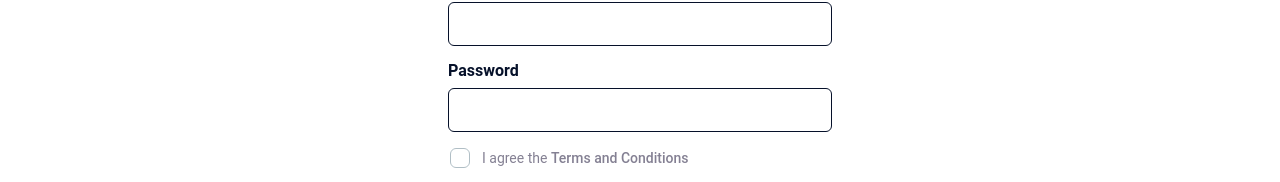
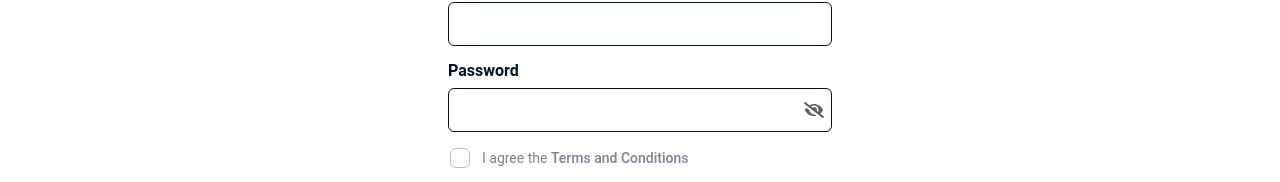
Before and after one commit to arnabsahawrk/Luxe-Estates, a React (Vite) app: page /signUp in a window 1280 px wide. Shown: the part 395-577 px from the top of the page. Built offline with nearby package versions, Linux system fonts and the light colour scheme; no server answers; a web font is replaced by a local one.

Commit message:
Implement show and hide passwords on the registration page.

```diff
--- a/src/components/Authentication/LogIn.jsx
+++ b/src/components/Authentication/LogIn.jsx
@@ -5,12 +5,19 @@ import {
   Typography,
   IconButton,
 } from "@material-tailwind/react";
-import { FaFacebookF, FaGithub, FaGoogle } from "react-icons/fa";
+import {
+  FaEye,
+  FaEyeSlash,
+  FaFacebookF,
+  FaGithub,
+  FaGoogle,
+} from "react-icons/fa";
 // import { FaXTwitter } from "react-icons/fa6";
 import { Link, useLocation, useNavigate } from "react-router-dom";
 import { useForm } from "react-hook-form";
 import useAuth from "../../hooks/useAuth";
 import toast from "react-hot-toast";
+import { useState } from "react";
 
 const LogIn = () => {
   const { signInWithMedium, signInUser } = useAuth();
@@ -22,6 +29,7 @@ const LogIn = () => {
   } = useForm();
   const location = useLocation();
   const navigate = useNavigate();
+  const [displayPass, setDisplayPass] = useState(false);
 
   //Sign In
   const handleLogIn = (data) => {
@@ -168,6 +176,7 @@ const LogIn = () => {
             >
               Password
             </Typography>
+            <div className="relative">
               <Input
                 {...register("password", {
                   required: {
@@ -180,7 +189,7 @@ const LogIn = () => {
                   },
                 })}
                 name="password"
-              type="password"
+                type={displayPass ? "text" : "password"}
                 size="lg"
                 placeholder="Choose A Password"
                 className=" !border-[#06112A] focus:!border-[#5EA51D]"
@@ -188,6 +197,13 @@ const LogIn = () => {
                   className: "before:content-none after:content-none",
                 }}
               />
+              <span
+                className="absolute top-3 right-2 text-xl"
+                onClick={() => setDisplayPass(!displayPass)}
+              >
+                {displayPass ? <FaEye /> : <FaEyeSlash />}
+              </span>
+            </div>
             {errors.password && (
               <Typography
                 variant="paragraph"
--- a/src/components/Authentication/Register.jsx
+++ b/src/components/Authentication/Register.jsx
@@ -9,6 +9,8 @@ import { Link, useNavigate } from "react-router-dom";
 import { useForm } from "react-hook-form";
 import useAuth from "../../hooks/useAuth";
 import toast from "react-hot-toast";
+import { useState } from "react";
+import { FaEye, FaEyeSlash } from "react-icons/fa";
 
 const Register = () => {
   const { user, setUser, createUser, updateUserProfile } = useAuth();
@@ -19,6 +21,7 @@ const Register = () => {
     formState: { errors },
   } = useForm();
   const navigate = useNavigate();
+  const [displayPass, setDisplayPass] = useState(false);
 
   //Register
   const handleRegister = (data) => {
@@ -177,6 +180,7 @@ const Register = () => {
             >
               Password
             </Typography>
+            <div className="relative">
               <Input
                 {...register("password", {
                   required: {
@@ -185,7 +189,8 @@ const Register = () => {
                   },
                   pattern: {
                     value: /^(?=.*[A-Z])(?=.*[a-z])/,
-                  message: "Password must contain 1 upper & lower case letter.",
+                    message:
+                      "Password must contain 1 upper & lower case letter.",
                   },
                   minLength: {
                     value: 6,
@@ -197,7 +202,7 @@ const Register = () => {
                   },
                 })}
                 name="password"
-              type="password"
+                type={displayPass ? "text" : "password"}
                 size="lg"
                 placeholder="Choose A Password"
                 className=" !border-[#06112A] focus:!border-[#5EA51D]"
@@ -205,6 +210,14 @@ const Register = () => {
                   className: "before:content-none after:content-none",
                 }}
               />
+
+              <span
+                className="absolute top-3 right-2 text-xl"
+                onClick={() => setDisplayPass(!displayPass)}
+              >
+                {displayPass ? <FaEye /> : <FaEyeSlash />}
+              </span>
+            </div>
             {errors.password && (
               <Typography
                 variant="paragraph"
--- a/src/routes/Router.jsx
+++ b/src/routes/Router.jsx
@@ -55,7 +55,11 @@ const router = createBrowserRouter([
       },
       {
         path: "/updateProfile",
-        element: <UpdateUserProfile />,
+        element: (
+          <PrivateRoute>
+            <UpdateUserProfile />
+          </PrivateRoute>
+        ),
       },
     ],
   },
```
Lines whose indentation alone changed are shown as unchanged.
